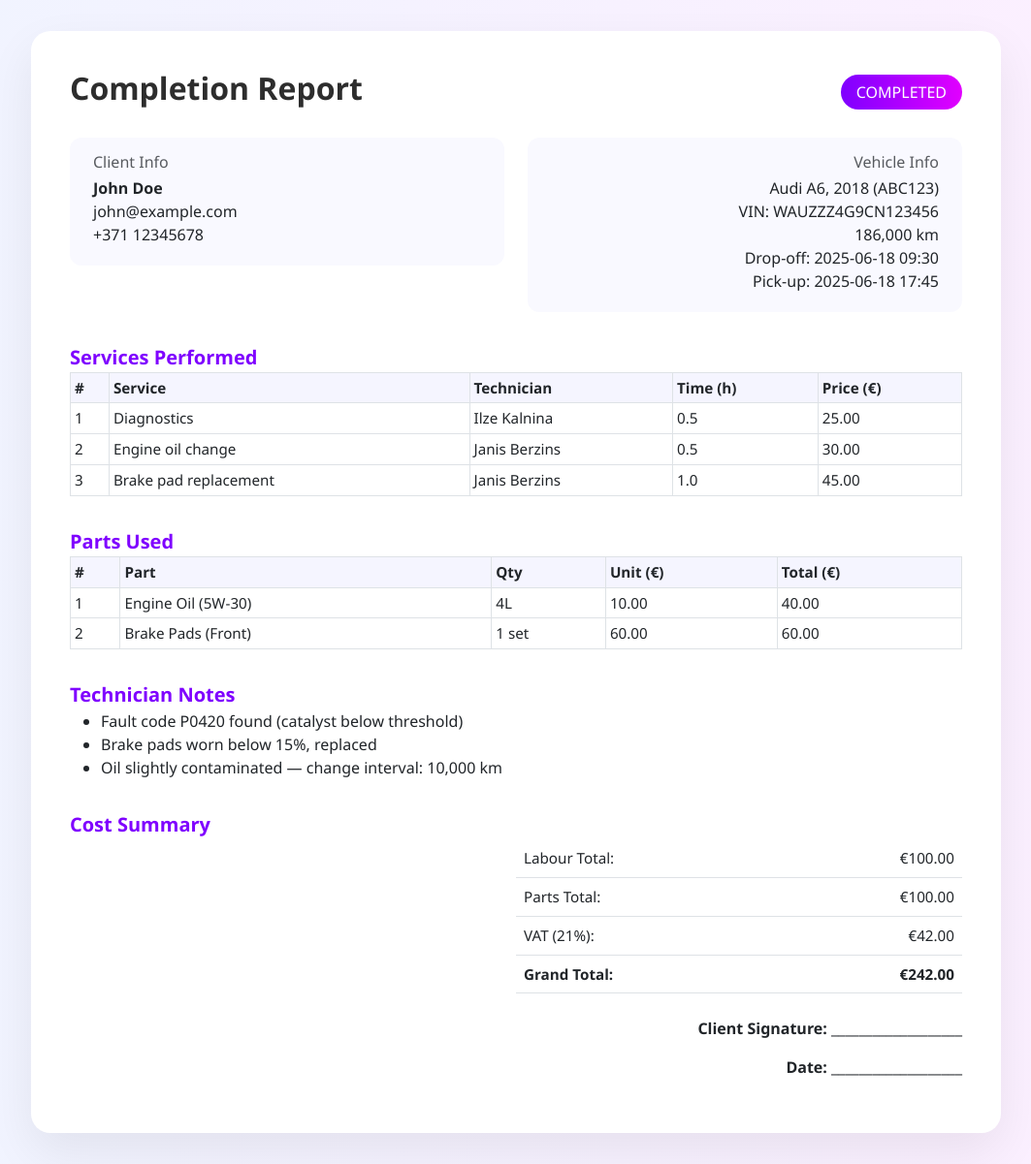
After one commit to EdgarsMelnalksnis/pitManage, a PHP site: page /completion_report.php in a window 1280 px wide. The commit adds this page. Shown: the whole page at 97% size, without its empty margins (108-1171 px from the left). Run offline with PHP 8.4, Linux system fonts and the light colour scheme.

Commit message:
added example completion report

```diff
--- /dev/null
+++ b/completion_report.php
@@ -0,0 +1,132 @@
+<!DOCTYPE html>
+<html lang="en">
+<head>
+  <meta charset="UTF-8">
+  <title>Completion Report - PitManage</title>
+  <link href="https://cdn.jsdelivr.net/npm/bootstrap@5.3.0/dist/css/bootstrap.min.css" rel="stylesheet">
+  <style>
+    body {
+      margin: 0;
+      padding: 2rem;
+      font-family: 'Segoe UI', sans-serif;
+      background: linear-gradient(to right, #f0f4ff, #fcefff);
+    }
+    .main-card {
+      background: white;
+      border-radius: 20px;
+      box-shadow: 0 20px 50px rgba(0, 0, 0, 0.07);
+      padding: 2.5rem;
+      max-width: 1000px;
+      margin: auto;
+    }
+    h2 {
+      font-weight: 700;
+      color: #2d2d2d;
+    }
+    .badge-complete {
+      background: linear-gradient(to right, #7f00ff, #e100ff);
+      color: white;
+      padding: 6px 16px;
+      border-radius: 999px;
+      font-weight: 500;
+    }
+    .section-title {
+      font-size: 1.25rem;
+      margin-top: 2rem;
+      color: #7f00ff;
+      font-weight: 600;
+    }
+    table {
+      font-size: 0.95rem;
+    }
+    .table th {
+      background: #f5f5ff;
+    }
+    .summary td {
+      text-align: right;
+    }
+    .summary td:first-child {
+      text-align: left;
+    }
+    .rounded-box {
+      background: #f9f9ff;
+      border-radius: 12px;
+      padding: 1rem 1.5rem;
+    }
+  </style>
+</head>
+<body>
+
+<div class="main-card">
+  <div class="d-flex justify-content-between align-items-center mb-4">
+    <h2>Completion Report</h2>
+    <span class="badge-complete">COMPLETED</span>
+  </div>
+
+  <div class="row mb-4">
+    <div class="col-md-6">
+      <div class="rounded-box">
+        <h6 class="text-muted mb-1">Client Info</h6>
+        <p class="mb-1"><strong>John Doe</strong><br>
+           john@example.com<br>
+           +371 12345678</p>
+      </div>
+    </div>
+    <div class="col-md-6 text-md-end">
+      <div class="rounded-box">
+        <h6 class="text-muted mb-1">Vehicle Info</h6>
+        <p class="mb-1">Audi A6, 2018 (ABC123)<br>
+           VIN: WAUZZZ4G9CN123456<br>
+           186,000 km<br>
+           Drop-off: 2025-06-18 09:30<br>
+           Pick-up: 2025-06-18 17:45</p>
+      </div>
+    </div>
+  </div>
+
+  <div class="section-title">Services Performed</div>
+  <table class="table table-bordered table-sm">
+    <thead>
+      <tr><th>#</th><th>Service</th><th>Technician</th><th>Time (h)</th><th>Price (€)</th></tr>
+    </thead>
+    <tbody>
+      <tr><td>1</td><td>Diagnostics</td><td>Ilze Kalnina</td><td>0.5</td><td>25.00</td></tr>
+      <tr><td>2</td><td>Engine oil change</td><td>Janis Berzins</td><td>0.5</td><td>30.00</td></tr>
+      <tr><td>3</td><td>Brake pad replacement</td><td>Janis Berzins</td><td>1.0</td><td>45.00</td></tr>
+    </tbody>
+  </table>
+
+  <div class="section-title">Parts Used</div>
+  <table class="table table-bordered table-sm">
+    <thead>
+      <tr><th>#</th><th>Part</th><th>Qty</th><th>Unit (€)</th><th>Total (€)</th></tr>
+    </thead>
+    <tbody>
+      <tr><td>1</td><td>Engine Oil (5W-30)</td><td>4L</td><td>10.00</td><td>40.00</td></tr>
+      <tr><td>2</td><td>Brake Pads (Front)</td><td>1 set</td><td>60.00</td><td>60.00</td></tr>
+    </tbody>
+  </table>
+
+  <div class="section-title">Technician Notes</div>
+  <ul>
+    <li>Fault code P0420 found (catalyst below threshold)</li>
+    <li>Brake pads worn below 15%, replaced</li>
+    <li>Oil slightly contaminated — change interval: 10,000 km</li>
+  </ul>
+
+  <div class="section-title">Cost Summary</div>
+  <table class="table summary w-50 ms-auto">
+    <tr><td>Labour Total:</td><td>€100.00</td></tr>
+    <tr><td>Parts Total:</td><td>€100.00</td></tr>
+    <tr><td>VAT (21%):</td><td>€42.00</td></tr>
+    <tr class="fw-bold"><td>Grand Total:</td><td>€242.00</td></tr>
+  </table>
+
+  <div class="text-end mt-4">
+    <p><strong>Client Signature:</strong> ___________________</p>
+    <p><strong>Date:</strong> ___________________</p>
+  </div>
+</div>
+
+</body>
+</html>
```
Also changed, not shown: index.php (+26 -7 lines).
